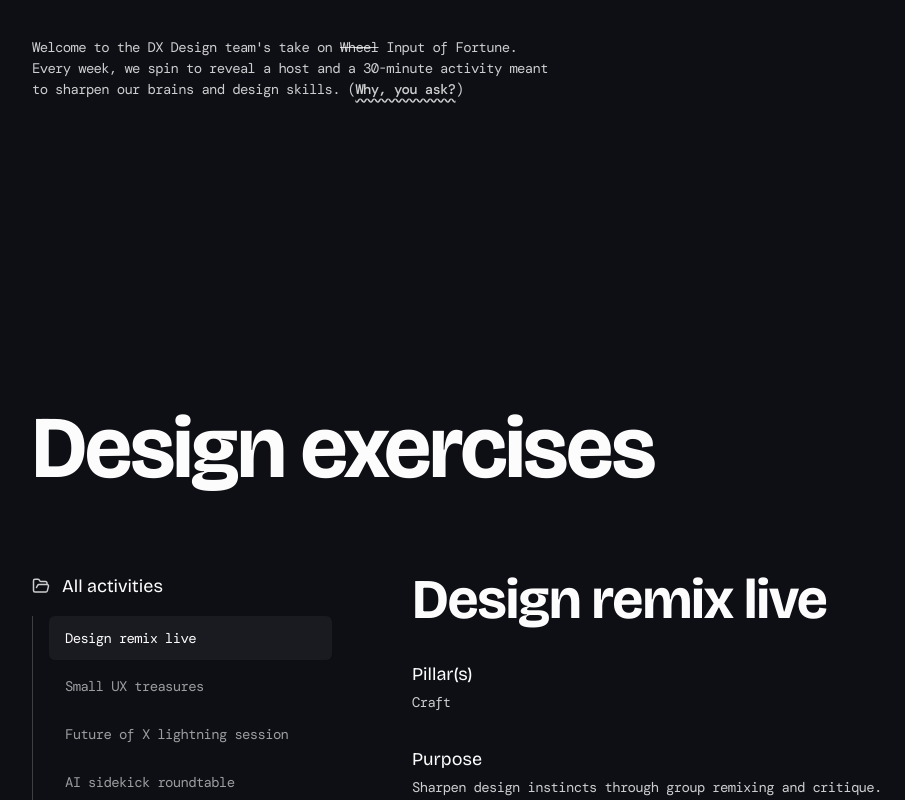
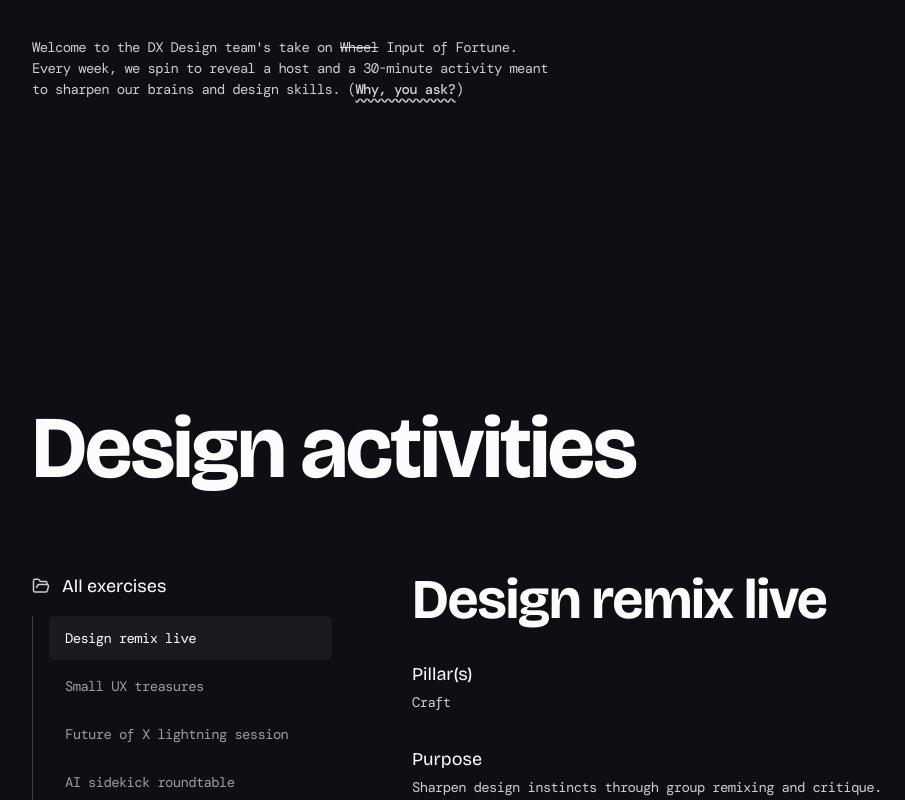
Before and after one commit to ana-demags/dxd-activities, a React (Vite) app: page / in a window 1280 px wide. Shown: the part 475-1275 px from the top of the page, without its empty margins (16-921 px from the left). Built offline with nearby package versions, Linux system fonts and the light colour scheme; a web font is replaced by a local one.

Commit message:
Refine "activities" copy and swap secondary button order

```diff
--- a/src/App.tsx
+++ b/src/App.tsx
@@ -159,10 +159,10 @@ function App() {
                     </SheetContent>
                 </Sheet>
 
-                {/* Design Exercises Section */}
+                {/* Design Activities Section */}
                 <section id="design-exercises" className="w-full" style={{ marginTop: '304px' }}>
                     <h2 className="font-display font-bold text-foreground mb-14 lg:mb-20 text-center lg:text-left tracking-tight leading-[100%]" style={{ fontSize: '88px' }}>
-                        Design exercises
+                        Design activities
                     </h2>
 
                     <div className="grid grid-cols-1 lg:grid-cols-[300px_1fr] gap-20">
@@ -170,7 +170,7 @@ function App() {
                         <div className="lg:sticky lg:top-8 lg:self-start">
                             <h3 className="text-lg font-display text-foreground mb-4 flex items-center gap-3">
                                 <FolderOpen size={18} className="text-foreground/80" />
-                                All activities
+                                All exercises
                             </h3>
                             <nav className="border-l border-foreground/20 pl-4 space-y-1">
                                 {activities.map((activity) => (
--- a/src/components/DualSlotMachine.tsx
+++ b/src/components/DualSlotMachine.tsx
@@ -216,6 +216,16 @@ export const DualSlotMachine: React.FC<DualSlotMachineProps> = ({ hosts, activit
                 <div className="mt-4 w-full flex gap-4">
                     <Button
                         variant="outline"
+                        onClick={() => setSheetOpen(true)}
+                        onMouseEnter={() => circleHelpRef.current?.startAnimation()}
+                        onMouseLeave={() => circleHelpRef.current?.stopAnimation()}
+                        className="flex-1 text-foreground/80 hover:text-foreground hover:bg-foreground/5 text-sm tracking-[-0.5px] h-[88px] font-sans border-border/20"
+                    >
+                        Activity details
+                        <CircleHelpIcon ref={circleHelpRef} className="ml-3" size={20} />
+                    </Button>
+                    <Button
+                        variant="outline"
                         onClick={() => {
                             const section = document.getElementById('design-exercises');
                             section?.scrollIntoView({ behavior: 'smooth', block: 'start' });
@@ -226,16 +236,6 @@ export const DualSlotMachine: React.FC<DualSlotMachineProps> = ({ hosts, activit
                     >
                         View all activities
                         <ArrowDownIcon ref={arrowDownRef} className="ml-3" size={20} />
-                    </Button>
-                    <Button
-                        variant="outline"
-                        onClick={() => setSheetOpen(true)}
-                        onMouseEnter={() => circleHelpRef.current?.startAnimation()}
-                        onMouseLeave={() => circleHelpRef.current?.stopAnimation()}
-                        className="flex-1 text-foreground/80 hover:text-foreground hover:bg-foreground/5 text-sm tracking-[-0.5px] h-[88px] font-sans border-border/20"
-                    >
-                        Activity details
-                        <CircleHelpIcon ref={circleHelpRef} className="ml-3" size={20} />
                     </Button>
                 </div>
             )}
```
